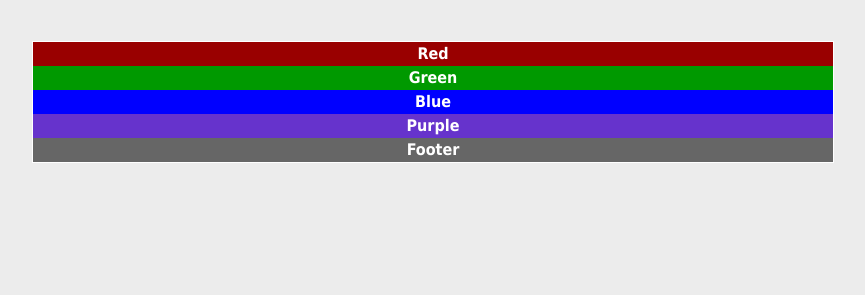
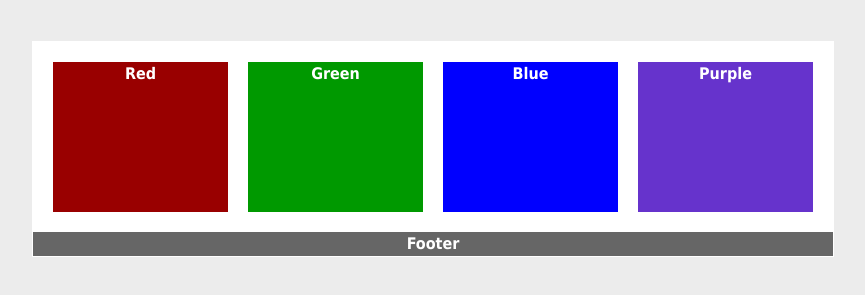
Before and after one commit to snake0517/ifsc-1310, a plain HTML site: page positioning-lab/float-2.html in a window 1280 px wide. Shown: the part 83-378 px from the top of the page, without its empty margins (207-1072 px from the left). Drawn offline with Linux system fonts and the light colour scheme.

Commit message:
Floats done

```diff
--- a/positioning-lab/float-2.html
+++ b/positioning-lab/float-2.html
@@ -32,18 +32,43 @@ body {
 }
 #red {
 	background-color: #900;
+	height: 150px;
+	width: 175px;
+	float: left;
+	margin-top: 20px;
+	margin-left: 20px;
+	margin-bottom: 20px;
 }
 #green {
 	background-color: #090;
+	height: 150px;
+	width: 175px;
+	float: left;
+	margin-top: 20px;
+	margin-left: 20px;
+	margin-bottom: 20px;
 }
 #blue {
 	background-color: #00F;
+	height: 150px;
+	width: 175px;
+	float: left;
+	margin-top: 20px;
+	margin-left: 20px;
+	margin-bottom: 20px;
 }
 #purple {
 	background-color: #63C;
+	height: 150px;
+	width: 175px;
+	float: left;
+	margin-top: 20px;
+	margin-left: 20px;
+	margin-bottom: 20px;
 }
 #footer {
 	background-color: #666;
+	clear: both;
 }
 h1 {
 	color: #000;
```
Also changed, not shown: positioning-lab/float-1.html (+24 -1 lines).
